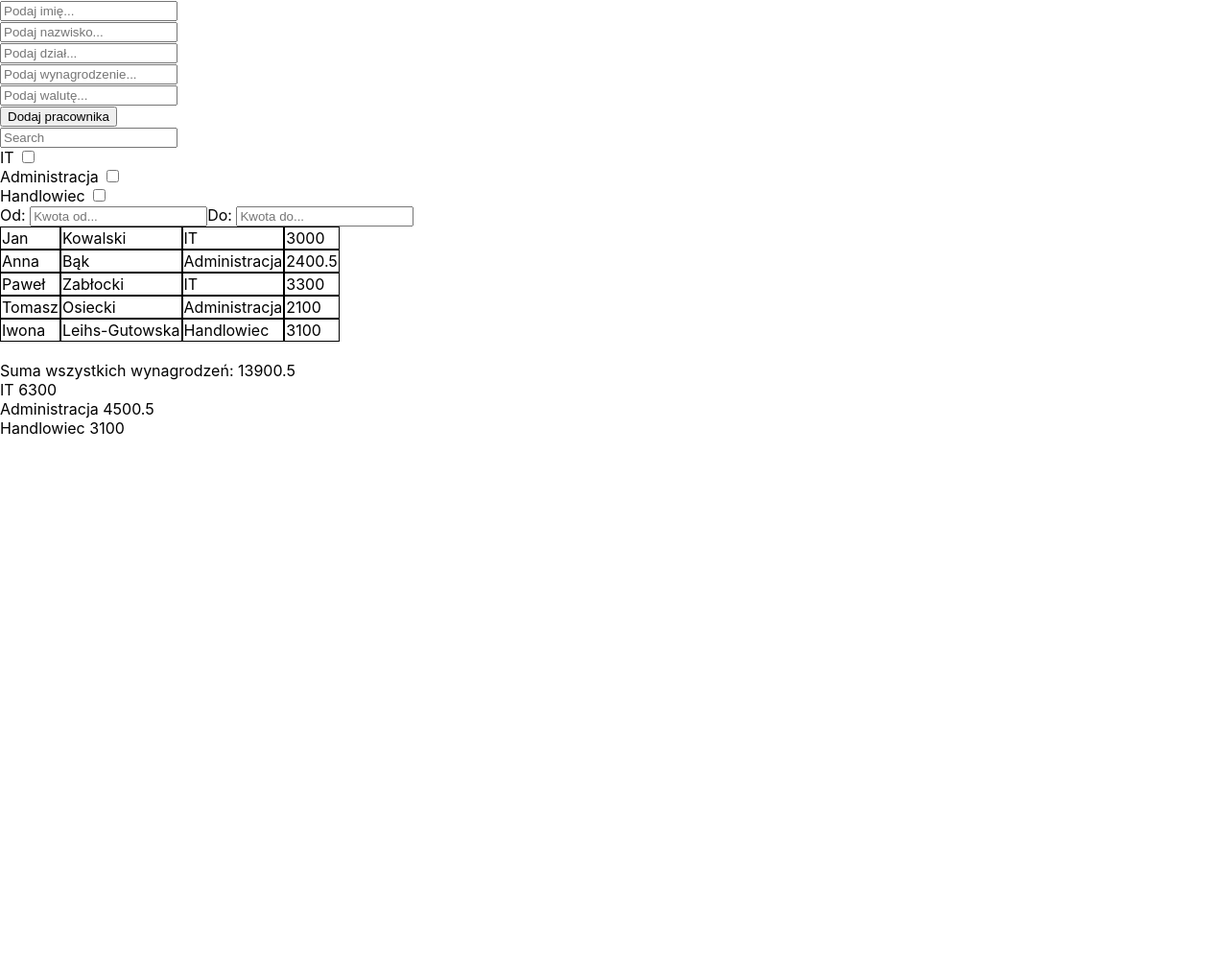
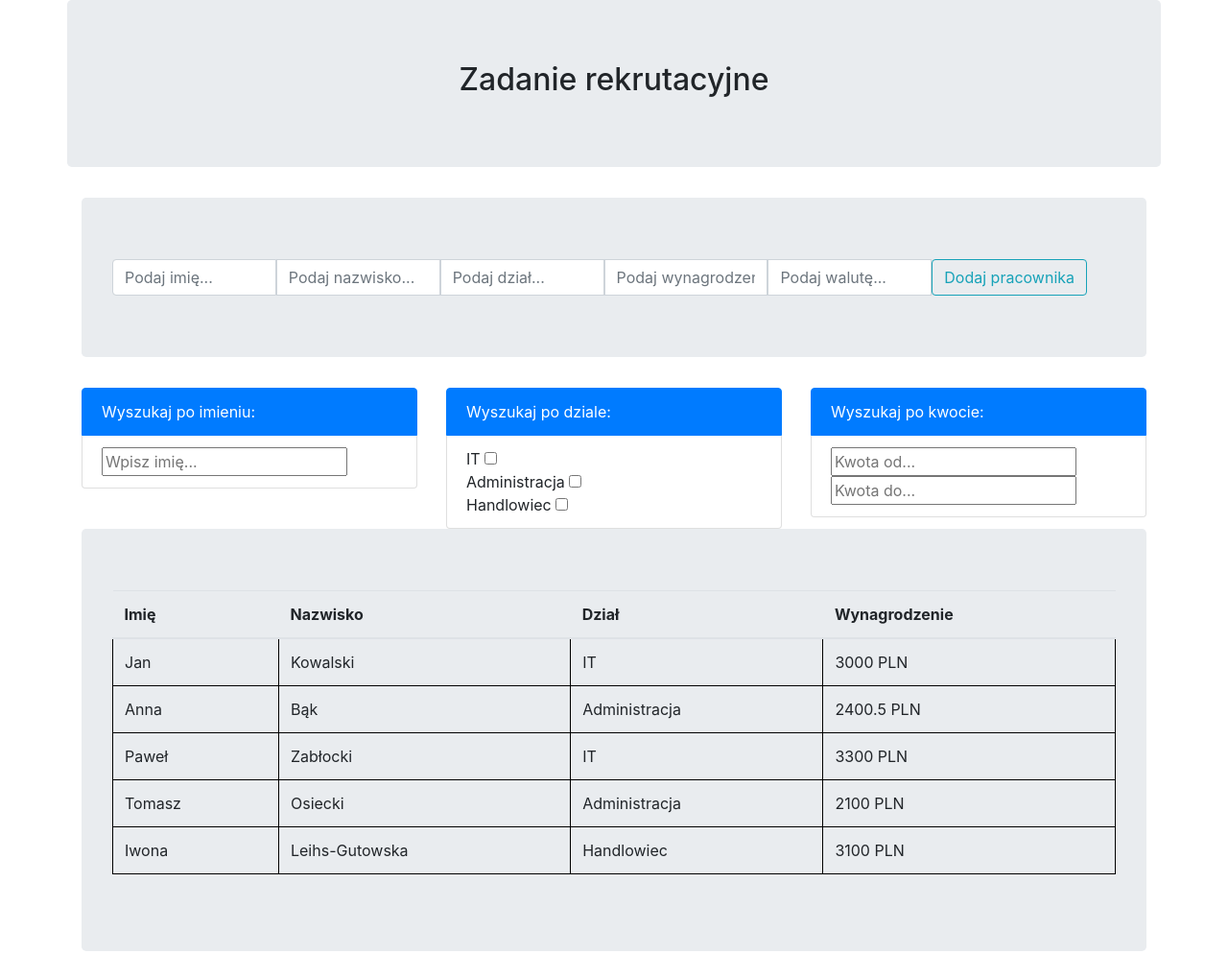
Before and after one commit to Magdalena1610/Employees_database, a React app: page / in a window 1280 px wide. Shown: the top 994 px of the page at 96% size. Before the commit the page ends 800 px from the top, so only its background shows below. Built offline with nearby package versions, Linux system fonts and the light colour scheme.

Commit message:
bootstrap

```diff
--- a/public/index.html
+++ b/public/index.html
@@ -10,38 +10,18 @@
       content="Web site created using create-react-app"
     />
     <link rel="apple-touch-icon" href="%PUBLIC_URL%/logo192.png" />
-    <!--
-      manifest.json provides metadata used when your web app is installed on a
-      user's mobile device or desktop. See https://developers.google.com/web/fundamentals/web-app-manifest/
-    -->
+
     <link rel="manifest" href="%PUBLIC_URL%/manifest.json" />
-    <!--
-      Notice the use of %PUBLIC_URL% in the tags above.
-      It will be replaced with the URL of the `public` folder during the build.
-      Only files inside the `public` folder can be referenced from the HTML.
 
-      Unlike "/favicon.ico" or "favicon.ico", "%PUBLIC_URL%/favicon.ico" will
-      work correctly both with client-side routing and a non-root public URL.
-      Learn how to configure a non-root public URL by running `npm run build`.
-    -->
     <title>React App</title>
-    <!-- <link rel="stylesheet" href="https://stackpath.bootstrapcdn.com/bootstrap/4.4.1/css/bootstrap.min.css" crossorigin="anonymous">
+    <link rel="stylesheet" href="https://stackpath.bootstrapcdn.com/bootstrap/4.4.1/css/bootstrap.min.css" crossorigin="anonymous">
+      <script src="https://code.jquery.com/jquery-3.4.1.slim.min.js" crossorigin="anonymous"></script>
 <script src="https://stackpath.bootstrapcdn.com/bootstrap/4.4.1/js/bootstrap.min.js" crossorigin="anonymous"></script>
-<script src="https://code.jquery.com/jquery-3.4.1.slim.min.js" crossorigin="anonymous"></script>
-<script src="https://cdn.jsdelivr.net/npm/popper.js@1.16.0/dist/umd/popper.min.js" crossorigin="anonymous"></script>   -->
+<script src="https://cdn.jsdelivr.net/npm/popper.js@1.16.0/dist/umd/popper.min.js" crossorigin="anonymous"></script>
 </head>
   <body>
     <noscript>You need to enable JavaScript to run this app.</noscript>
-    <div id="root"></div>
-    <!--
-      This HTML file is a template.
-      If you open it directly in the browser, you will see an empty page.
+    <div id="root" class="container"></div>
 
-      You can add webfonts, meta tags, or analytics to this file.
-      The build step will place the bundled scripts into the <body> tag.
-
-      To begin the development, run `npm start` or `yarn start`.
-      To create a production bundle, use `npm run build` or `yarn build`.
-    -->
   </body>
 </html>
--- a/src/App.css
+++ /dev/null
@@ -1,38 +0,0 @@
-.App {
-  text-align: center;
-}
-
-.App-logo {
-  height: 40vmin;
-  pointer-events: none;
-}
-
-@media (prefers-reduced-motion: no-preference) {
-  .App-logo {
-    animation: App-logo-spin infinite 20s linear;
-  }
-}
-
-.App-header {
-
-  min-height: 100vh;
-  display: flex;
-  flex-direction: column;
-  align-items: center;
-  justify-content: center;
-  font-size: calc(10px + 2vmin);
-  color: white;
-}
-
-.App-link {
-  color: #61dafb;
-}
-
-@keyframes App-logo-spin {
-  from {
-    transform: rotate(0deg);
-  }
-  to {
-    transform: rotate(360deg);
-  }
-}
--- a/src/components/App.js
+++ b/src/components/App.js
@@ -1,10 +1,9 @@
 import React,{Component} from 'react';
-import '../App.css';
+
 
 import SumDzial from './SumDzial';
-import SearchSection from './SearchSection';
 import SearchEmployee from './SearchEmployee';
-import ViewEmployees from './ViewEmployees';
+
 class App extends Component{
 
   state = {
@@ -20,10 +19,6 @@ class App extends Component{
       dzial: '',
       wynagrodzenieKwota: '',
       wynagrodzenieWaluta : '',}
-
-
-
-
 
   handleAddNewEmp = ()=>{
     let employees = [...this.state.employees]
@@ -47,28 +42,28 @@ class App extends Component{
 
   handleAddInfo = (e)=>{
 
-    if(e.target.name === "imie" && e.target.value !== ''){
+    if(e.target.name === "imie"){
 
       this.setState({
         imie : e.target.value
       })
     }
-    if(e.target.name === "nazwisko" && e.target.value !== ''){
+    if(e.target.name === "nazwisko"){
       this.setState({
         nazwisko : e.target.value
       })
     }
-    if(e.target.name === "dzial" && e.target.value !== ''){
+    if(e.target.name === "dzial"){
       this.setState({
         dzial : e.target.value
       })
     }
-    if(e.target.name === "wynagrodzenie" && e.target.value !== ''){
+    if(e.target.name === "wynagrodzenie"){
       this.setState({
         wynagrodzenieKwota : e.target.value
       })
     }
-    if(e.target.name === "waluta" && e.target.value !== ''){
+    if(e.target.name === "waluta"){
       this.setState({
         wynagrodzenieWaluta : e.target.value
       })
@@ -76,33 +71,29 @@ class App extends Component{
   }
 
   render(){
-   // const tab = this.state.employees.map(employee=> <ViewEmployees {...employee} />)
     const newEmp = [...this.state.employees]
-    let sum=0
-    this.state.employees.map(item => sum = (1*item.wynagrodzenieKwota) +sum)
-
 
     return(
       <>
-          <div>
-               <input onChange={this.handleAddInfo} value={this.state.imie} placeholder="Podaj imię..." type="text" name="imie"/><br/>
-               <input onChange={this.handleAddInfo} value={this.state.nazwisko} placeholder="Podaj nazwisko..." type="text" name="nazwisko"/><br/>
-               <input onChange={this.handleAddInfo} value={this.state.dzial} placeholder="Podaj dział..." type="text" name="dzial"/><br/>
-               <input onChange={this.handleAddInfo} value={this.state.wynagrodzenieKwota} placeholder="Podaj wynagrodzenie..." type="number" name="wynagrodzenie"/><br/>
-               <input onChange={this.handleAddInfo} value={this.state.wynagrodzenieWaluta} placeholder="Podaj walutę..." type="text" name="waluta"/><br/>
-               <button onClick={this.handleAddNewEmp}>Dodaj pracownika</button>
+      <div class="jumbotron row justify-content-center">
+              <h2>Zadanie rekrutacyjne</h2>
+            </div>
+          <div class="jumbotron">
+            <div class=" row input-group col-md-12">
+               <input class="form-control" onChange={this.handleAddInfo} value={this.state.imie} placeholder="Podaj imię..." type="text" name="imie"/><br/>
+               <input  class="form-control" onChange={this.handleAddInfo} value={this.state.nazwisko} placeholder="Podaj nazwisko..." type="text" name="nazwisko"/><br/>
+               <input class="form-control" onChange={this.handleAddInfo} value={this.state.dzial} placeholder="Podaj dział..." type="text" name="dzial"/><br/>
+               <input class="form-control" onChange={this.handleAddInfo} value={this.state.wynagrodzenieKwota} placeholder="Podaj wynagrodzenie..." type="text" pattern="[0-9.]+" name="wynagrodzenie"/><br/>
+               <input class="form-control" onChange={this.handleAddInfo} value={this.state.wynagrodzenieWaluta} placeholder="Podaj walutę..." type="text" name="waluta"/><br/>
+               <button type="button" class="btn btn-outline-info" onClick={this.handleAddNewEmp}>Dodaj pracownika</button>
+               </div>
            </div>
            <div>
-
-        <SearchEmployee items={newEmp}/>
-
+          <SearchEmployee items={newEmp}/>
+          </div>
+        <div class="jumbotron">
+            <SumDzial data={newEmp}/>
         </div>
-
-        <div>
-             Suma wszystkich wynagrodzeń: {sum} <br/>
-             <SumDzial data={newEmp}/>
-        </div><br/>
-
       </>
     )
   }
--- a/src/components/SearchEmployee.js
+++ b/src/components/SearchEmployee.js
@@ -1,5 +1,4 @@
 import React from 'react'
-import EmployeesContainer from './EmployeesContainer';
 import ViewEmployees from './ViewEmployees';
 
 class SearchEmployee extends React.Component{
@@ -125,15 +124,9 @@ class SearchEmployee extends React.Component{
     sectionEmployees = ()=>{
 
         this.props.items.forEach(section => {
-            // console.log('sekcja '+section.dzial)
-
             if (!this.state.checkboxes.find(item => item.dzial === section.dzial)) {
                 this.state.checkboxes.push({dzial: section.dzial, isChecked: false});
             }
-
-            // if (section.dzial && !this.state.checkboxes.includes(section.dzial)) {
-            //     this.state.checkboxes.push({dzial: section.dzial, isChecked: false})
-            // }
         })
 
         return this.state.checkboxes.map(section => <div>{section.dzial} <input type="checkbox" onChange={this.handleChecked} name={section.dzial}/></div> )
@@ -142,14 +135,37 @@ class SearchEmployee extends React.Component{
     render(){
 
         return(
-           <>
-            <input type="text" placeholder="Search" onChange={this.handleOnChange} value={this.state.value}/>
-            {this.sectionEmployees()}
-            Od: <input value={this.state.valueOd} onChange={this.handleRangeOd} placeholder="Kwota od..." type="number" name="od"/>
-            Do: <input value={this.state.valueDo} onChange={this.handleRangeDo} placeholder="Kwota do..." type="number" name="do"/>
+            <>
+            <div class="">
+            <div class=" row justify-content-center">
+
+            <div class="col-4">
+                <ul class="list-group">
+                    <li class="list-group-item active">Wyszukaj po imieniu:</li>
+                    <li class="list-group-item"><input type="text" placeholder="Wpisz imię..." onChange={this.handleOnChange} value={this.state.value}/></li>
+                </ul>
+            </div>
+            <div class="col-4">
+                    <ul class="list-group">
+                        <li class="list-group-item active">Wyszukaj po dziale:</li>
+                        <li class="list-group-item">{this.sectionEmployees()}</li>
+                    </ul>
+            </div>
+                <div class="col-4">
+                    <ul class="list-group">
+                        <li class="list-group-item active">Wyszukaj po kwocie:</li>
+                        <li class="list-group-item"><input value={this.state.valueOd} onChange={this.handleRangeOd} placeholder="Kwota od..." type="text" name="od"/>
+                        <input value={this.state.valueDo} onChange={this.handleRangeDo} placeholder="Kwota do..." type="text" name="do"/></li>
+                    </ul>
+                </div>
+            </div>
+            </div>
+
+            <div class="jumbotron">
             <ViewEmployees names={this.dynamicSearch()}/>
-            <br/>
-           </>
+            </div>
+            </>
+
         )
     }
 
--- a/src/components/SearchSection.js
+++ /dev/null
@@ -1,77 +0,0 @@
-import React from 'react';
-
-
-class SearchSection extends React.Component{
-
-    state ={
-        checkboxes: []
-    }
-
-    handleChecked = (e)=>{
-
-        console.log(e.target.name)
-        console.log(e.target.checked)
-
-
-            let checkboxes = [...this.state.checkboxes]
-            let index = checkboxes.findIndex(item => item.dzial === e.target.name)
-
-            console.log('to ten '+index)
-            checkboxes[index].isChecked = true
-
-            this.setState({
-                checkboxes
-            })
-
-        // console.log(this.state.isChecked)
-
-        // let tab =[];
-        // this.props.sections.forEach(section => {
-        //     if (section.dzial && !tab.includes(section.dzial)) {
-        //         tab.push(section.dzial)
-        //     }
-        // })
-        // this.setState({
-        //     dzial: e.target.name
-        // })
-        // tab.map(item =>{
-        //     if(item === e.target.name){
-
-        //         console.log(item)
-        //     }
-        //     console.log(e.target.name)
-        // })
-
-
-    }
-
-
-    sectionEmployees = ()=>{
-
-        this.props.sections.forEach(section => {
-            // console.log('sekcja '+section.dzial)
-
-            if (!this.state.checkboxes.find(item => item.dzial === section.dzial)) {
-                this.state.checkboxes.push({dzial: section.dzial, isChecked: false});
-            }
-
-            // if (section.dzial && !this.state.checkboxes.includes(section.dzial)) {
-            //     this.state.checkboxes.push({dzial: section.dzial, isChecked: false})
-            // }
-        })
-
-
-
-
-        return this.state.checkboxes.map(section => <div>{section.dzial} <input type="checkbox" onChange={this.handleChecked} name={section.dzial}/></div> )
-    }
-
-    render(){
-        return(
-        <>
-        {this.sectionEmployees()}
-        </>
-    )}
-}
-
-export default SearchSection;
--- a/src/components/SumDzial.js
+++ b/src/components/SumDzial.js
@@ -4,24 +4,24 @@ const SumDzial = (props)=>{
 
 
     let newTab = [...props.data]
-
-    //newTab.forEach(item => {if (item.dzial && !tab.includes(item.dzial)) tab.push(item.dzial)})
-    const departments = [];
+    let sum=0
+    newTab.map(item => sum = (1*item.wynagrodzenieKwota) +sum)
+    const dzialy = [];
 
     newTab.map(employee => {
-    if (!departments.find(item => item.dzial === employee.dzial)) {
-    departments.push({dzial: employee.dzial, suma: 0});
+    if (!dzialy.find(item => item.dzial === employee.dzial)) {
+    dzialy.push({dzial: employee.dzial, suma: 0});
     }
-    const existingDepartment = departments.find(item => item.dzial === employee.dzial);
-
-     existingDepartment.suma = employee.wynagrodzenieKwota*1 + existingDepartment.suma*1 ;
+    const istniejaceDzialy = dzialy.find(item => item.dzial === employee.dzial);
+    istniejaceDzialy.suma = employee.wynagrodzenieKwota*1 + istniejaceDzialy.suma*1 ;
 
     });
 
     return(
-        <>
-        {departments.map(item => <div>{item.dzial} {item.suma} </div>)}
-        </>
+        <div>
+        Suma całkowita wszystkich wynagrodzeń:{sum}
+        {dzialy.map(item => <div>{item.dzial} {item.suma} </div>)}
+        </div>
     )
 }
 
--- a/src/components/ViewEmployees.js
+++ b/src/components/ViewEmployees.js
@@ -5,27 +5,31 @@ import '../ViewEmployees.css';
 
 const ViewEmployees = (props)=>{
 
-    const {imie, nazwisko, dzial, wynagrodzenieKwota, wynagrodzenieWaluta} = props.names;
     const tab= props.names.map(name =>
-    <tr >
-        <td>
-        {name.imie}
-        </td>
-        <td>
-            {name.nazwisko}
-        </td>
-        <td>
-            {name.dzial}
-        </td>
-        <td>
-            {name.wynagrodzenieKwota} {wynagrodzenieWaluta}
-        </td>
-    </tr>)
+   <tr>
+    <td>{name.imie}</td>
+    <td>{name.nazwisko}</td>
+    <td>{name.dzial}</td>
+    <td>{name.wynagrodzenieKwota} {name.wynagrodzenieWaluta}</td>
+    </tr>
+
+    )
 
     return(
         <>
-            {tab}
-
+        <table class="table">
+            <thead>
+                <tr>
+                    <th scope="col">Imię</th>
+                    <th scope="col">Nazwisko</th>
+                    <th scope="col">Dział</th>
+                    <th scope="col">Wynagrodzenie</th>
+                </tr>
+            </thead>
+            <tbody>
+                {tab}
+            </tbody>
+        </table>
         </>
     )
 }
--- a/src/index.css
+++ /dev/null
@@ -1,13 +0,0 @@
-body {
-  margin: 0;
-  font-family: -apple-system, BlinkMacSystemFont, 'Segoe UI', 'Roboto', 'Oxygen',
-    'Ubuntu', 'Cantarell', 'Fira Sans', 'Droid Sans', 'Helvetica Neue',
-    sans-serif;
-  -webkit-font-smoothing: antialiased;
-  -moz-osx-font-smoothing: grayscale;
-}
-
-code {
-  font-family: source-code-pro, Menlo, Monaco, Consolas, 'Courier New',
-    monospace;
-}
--- a/src/index.js
+++ b/src/index.js
@@ -1,6 +1,5 @@
 import React from 'react';
 import ReactDOM from 'react-dom';
-import './index.css';
 import App from './components/App';
 
 
```
Also changed, not shown: src/components/AddNewEmployee.js (deleted, +0 -17 lines), src/components/EmployeeName.js (deleted, +0 -11 lines), src/components/EmployeesContainer.js (deleted, +0 -15 lines).
